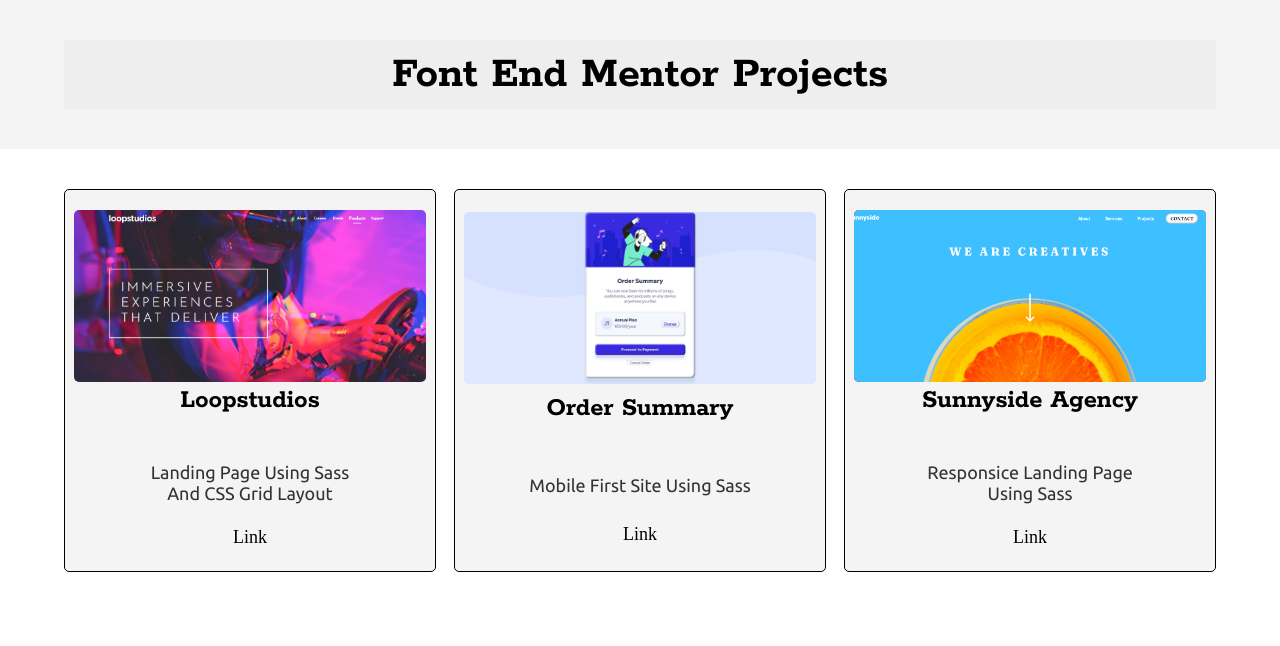
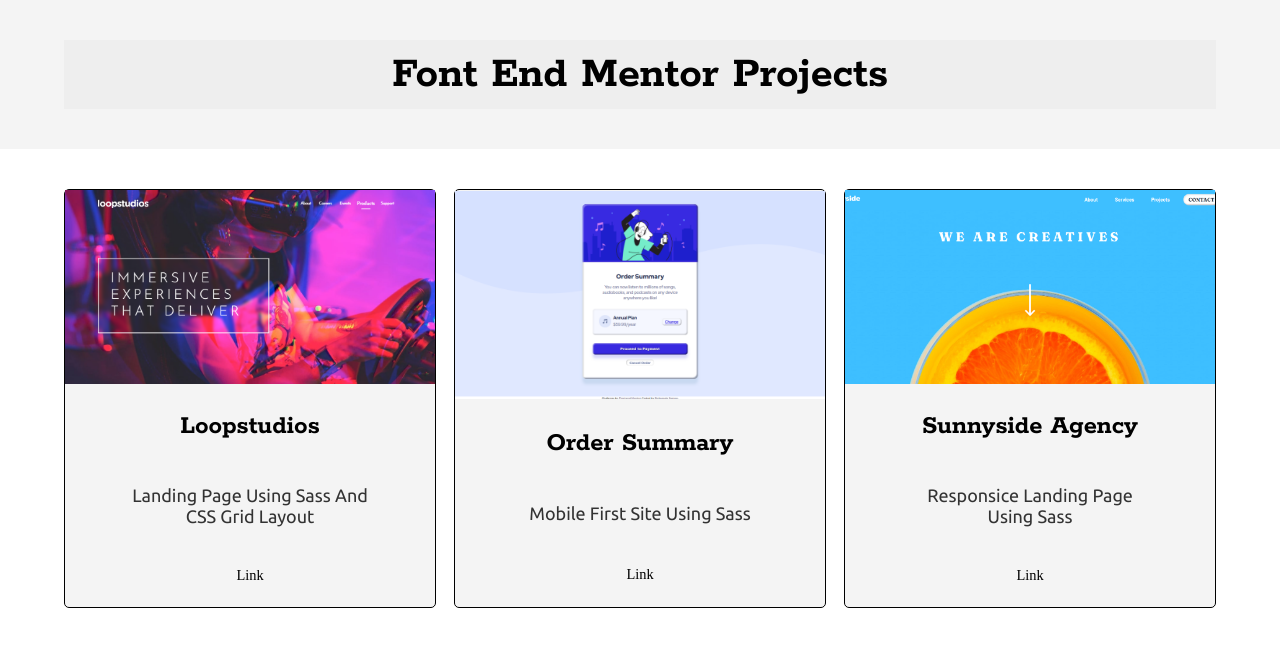
Before and after one commit to ShakexSempe/front-end-mentor-links, a plain HTML site: page index.html in a window 1280 px wide. Drawn offline with Linux system fonts and the light colour scheme.

Commit message:
project grid

```diff
--- a/style.scss
+++ b/style.scss
@@ -50,7 +50,6 @@ body {
                 border-radius: 5px;
                 color: #fff;
                 background-color: #f4f4f4;
-                padding: 1em .5em;
                 display: flex;
                 flex-direction: column;
                 justify-content: space-around;
@@ -75,7 +74,6 @@ body {
                     width: 100%;
                     height: 50%;
                     overflow: hidden;
-                    border-radius: 5px;
 
                 img {
                     width: 100%;
@@ -87,7 +85,7 @@ body {
                 }
             }
                 h2 {
-                    margin-bottom: 1em;
+                    margin: 1em 0;
                     font-size: 1.5em;
                     // font-family: $font-ubuntu;
                     font-family: $font-rokkit;
@@ -102,9 +100,8 @@ body {
                         width: 0;
                         opacity: 1;
                         height: 5px;
-                        background: #000a;
+                        background: #000;
                         transition: .3s;
-                        transition-delay: .3s;
                     }
                 }
 
@@ -123,9 +120,11 @@ body {
                     border: none;
                     outline: none;
                     padding: .2em 2em;
+                    margin: 1em auto;
+                    transform: scale(.8);
                     border-radius: 5px;
                     position: relative;
-                    transition: .3s ease;
+                    transition: .5s ease;
 
                     &::before {
                         position: absolute;
@@ -136,7 +135,7 @@ body {
                         height: 100%;
                         opacity: 0;
                         border-radius: 5px;
-                        transition: .3s ease;
+                        transition: .5s ease;
                         box-shadow: inset 2px 2px 4px #fff,
                                     inset -2px -2px 4px #000a;
                     }
@@ -160,6 +159,7 @@ body {
                         }
                     }
                     a {
+                        transform: scale(1.2);
                         &::before {
                             opacity: 1;
                         }
```
Also changed, not shown: css/style.css.
